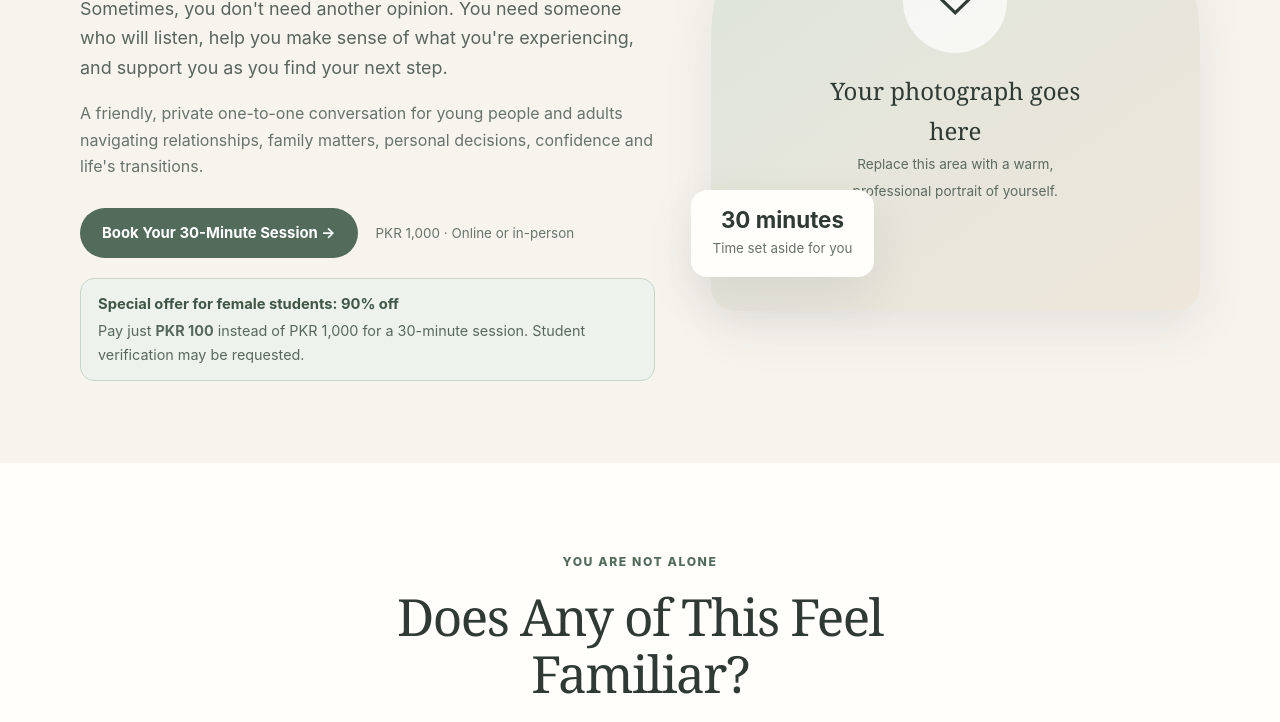
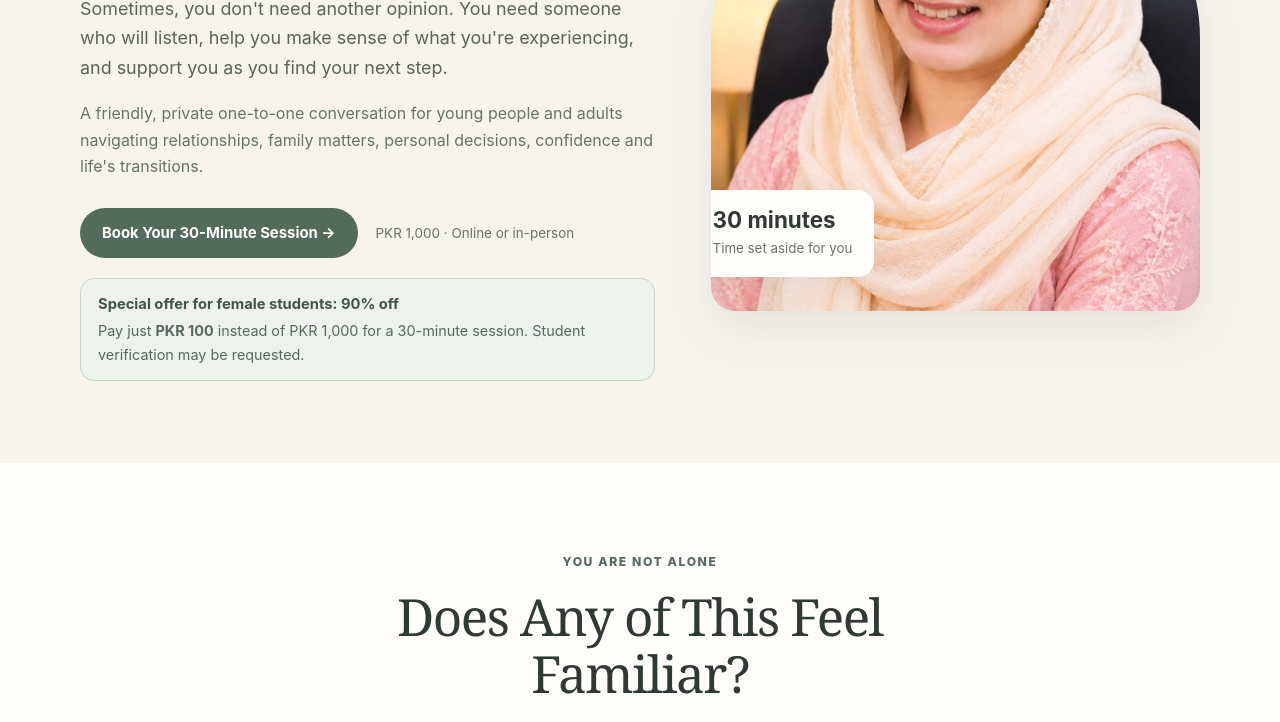
Before and after one commit to mawaishassan/faiza, a plain HTML site: page index.html in a window 1280 px wide. Shown: the part 378-1100 px from the top of the page. Drawn offline with Linux system fonts and the light colour scheme.

Commit message:
updated image

```diff
--- a/index.html
+++ b/index.html
@@ -35,7 +35,8 @@
     .student-offer{display:inline-flex;flex-direction:column;gap:3px;margin-top:20px;padding:13px 17px;border:1px solid #c7d5c8;background:#edf3ec;border-radius:14px;color:#405647;font-size:.9rem}
     .student-offer strong{font-size:.92rem}
     .student-offer span{color:#59685d}
-    .portrait{min-height:470px;border-radius:42% 42% 24px 24px;background:linear-gradient(145deg,#dce5dc,#eee6db);display:flex;align-items:center;justify-content:center;text-align:center;padding:32px;position:relative;box-shadow:var(--shadow)}
+    .portrait{min-height:470px;border-radius:42% 42% 24px 24px;position:relative;overflow:hidden;box-shadow:var(--shadow)}
+    .portrait img{display:block;width:100%;height:470px;object-fit:cover}
     .portrait-inner{max-width:260px}
     .portrait-icon{width:104px;height:104px;border-radius:50%;background:rgba(255,255,255,.7);display:grid;place-items:center;margin:0 auto 18px;font-size:2.5rem}
     .portrait strong{display:block;font-family:Georgia,serif;font-size:1.5rem;font-weight:500}
@@ -131,12 +132,8 @@
             <span>Pay just <b>PKR 100</b> instead of PKR 1,000 for a 30-minute session. Student verification may be requested.</span>
           </div>
         </div>
-        <div class="portrait" role="img" aria-label="Placeholder for your personal portrait">
-          <div class="portrait-inner">
-            <div class="portrait-icon">♡</div>
-            <strong>Your photograph goes here</strong>
-            <span>Replace this area with a warm, professional portrait of yourself.</span>
-          </div>
+        <div class="portrait">
+          <img src="images/faiza.jpeg" alt="Faiza">
           <div class="offer-chip"><b>30 minutes</b><small>Time set aside for you</small></div>
         </div>
       </div>
```
